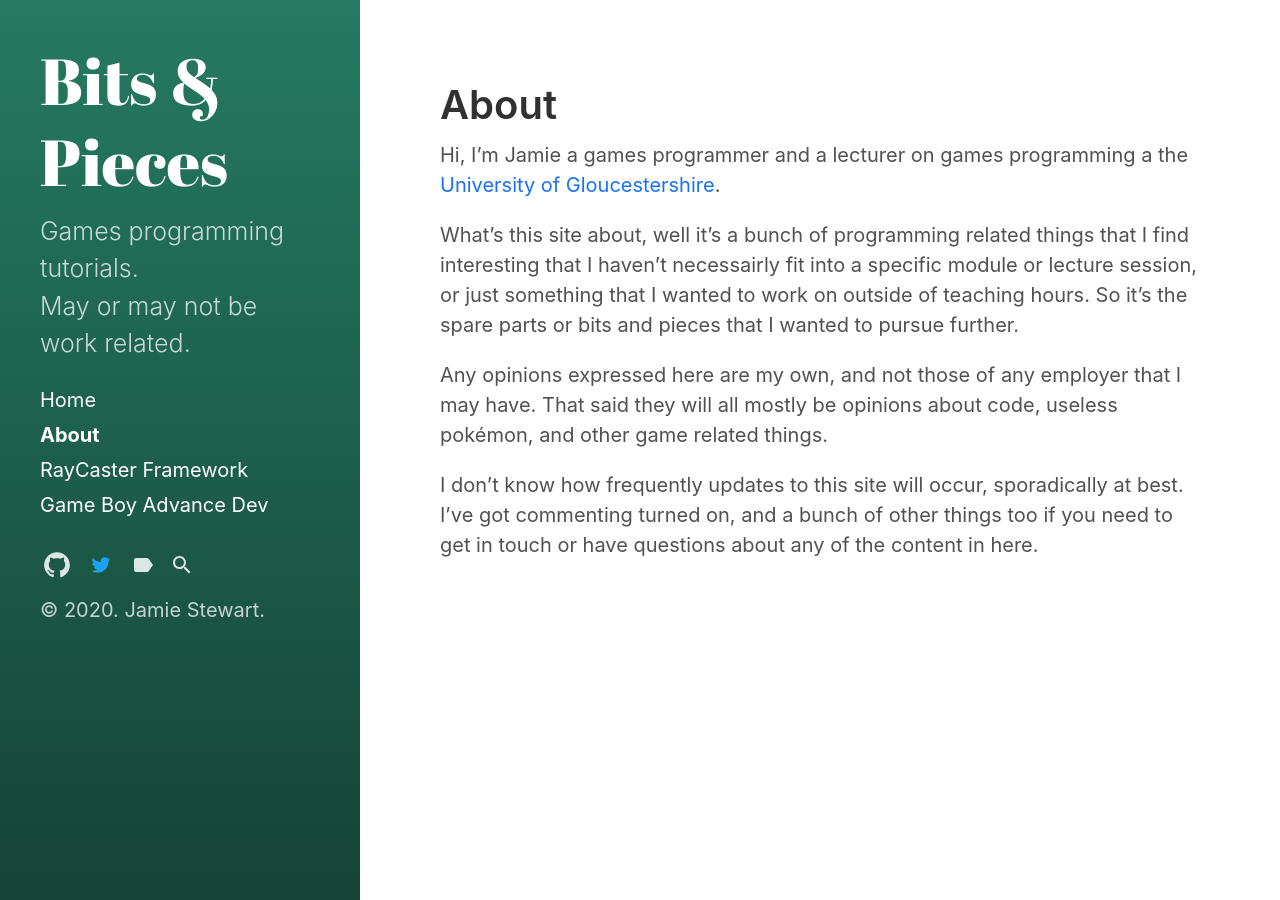
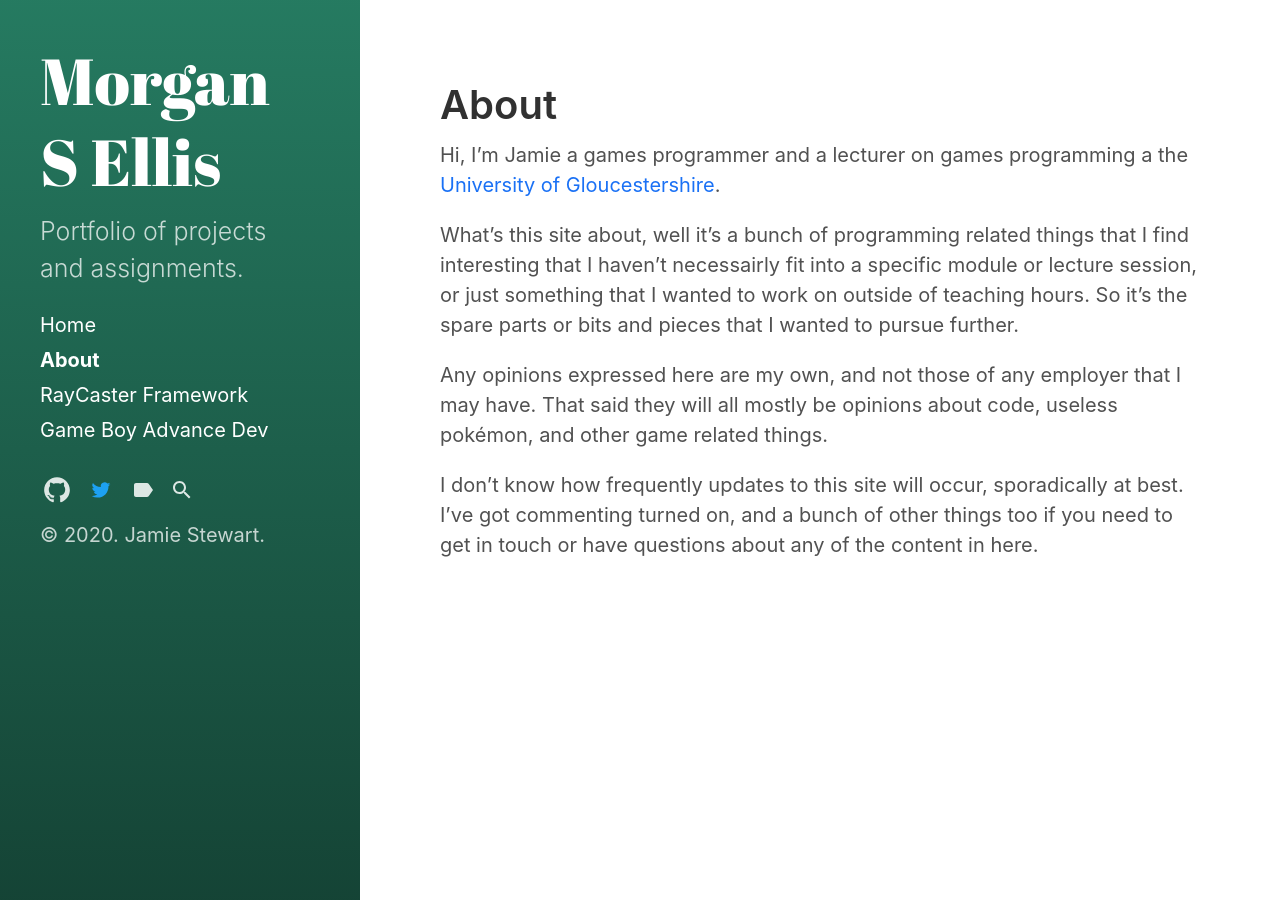
Before and after one commit to morgansellis/MorganSEllis.github.io, a Jekyll site: the page built from about.md, in a window 1280 px wide. Built offline with Jekyll 4.4.1, drawn with Linux system fonts in a browser that asks for light colours.

Commit message:
Update config.yml

```diff
--- a/_config.yml
+++ b/_config.yml
@@ -3,10 +3,10 @@ markdown:         kramdown
 highlighter:      rouge
 
 # Setup
-title:            Bits & Pieces
-tagline:          'Mostly programming bits'
-description:      'Games programming tutorials.<br>May or may not be work related.'
-url:              https://jamiedstewart.github.io
+title:            Morgan S Ellis
+tagline:          'Portfolio'
+description:      'Portfolio of projects<br>and assignments.'
+url:              https://morgansellis.github.io
 baseurl:
                   # the optional subpath of your site, e.g. "/blog"
                   # NB: This applies to all pages in your Jekyll site.
@@ -34,8 +34,8 @@ sidebar_home_link:  true
                                 # set this to the root of the paginate_path
                                 # to enable a separate blog link.
 github:
-  repo:             https://github.com/jamiedstewart
+  repo:             https://github.com/morgansellis
 twitter:
-  url:            https://www.twitter.com/tshirtwearindrk
+  url:            https://twitter.com/msellis1703
 disqus:
-  shortname: jamiedstewart-github-io
+  shortname: morgansellis.github.io
```
